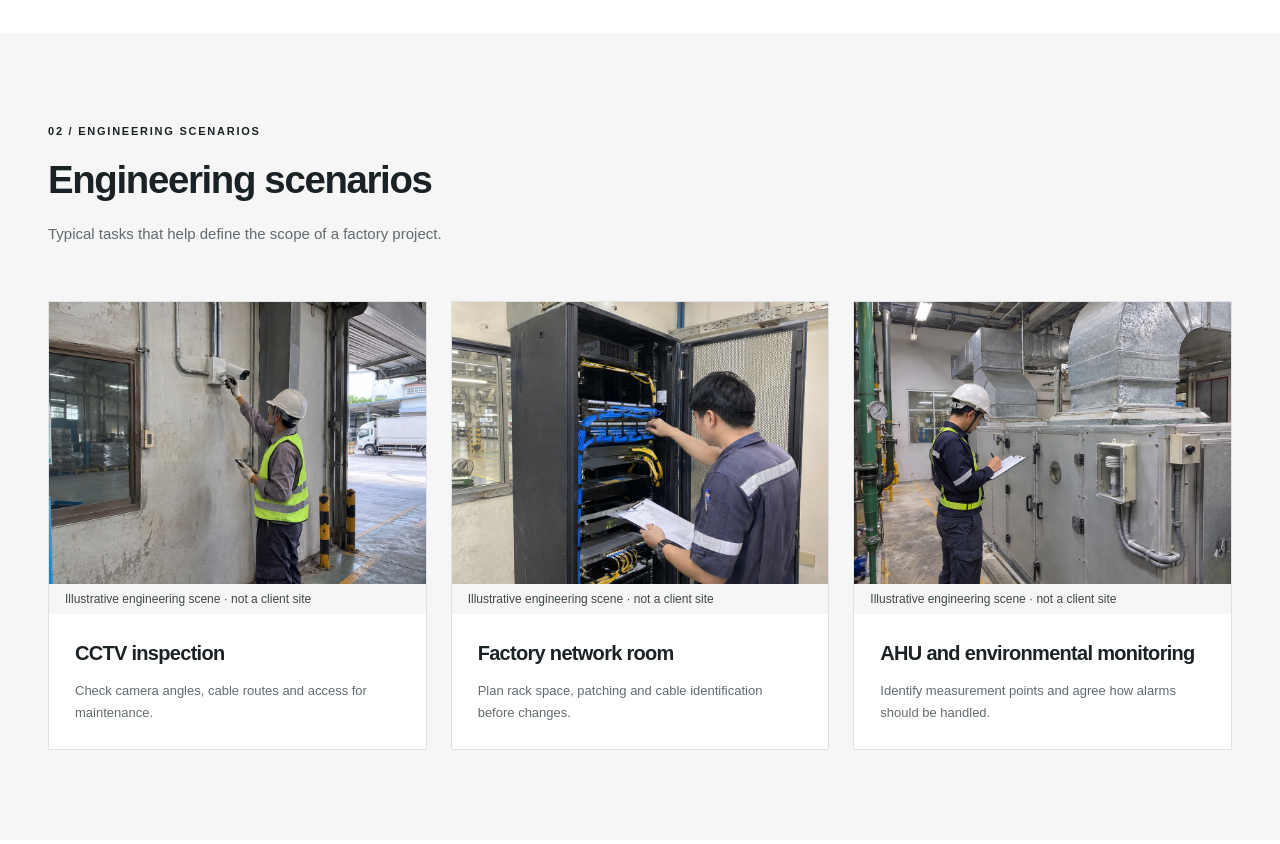
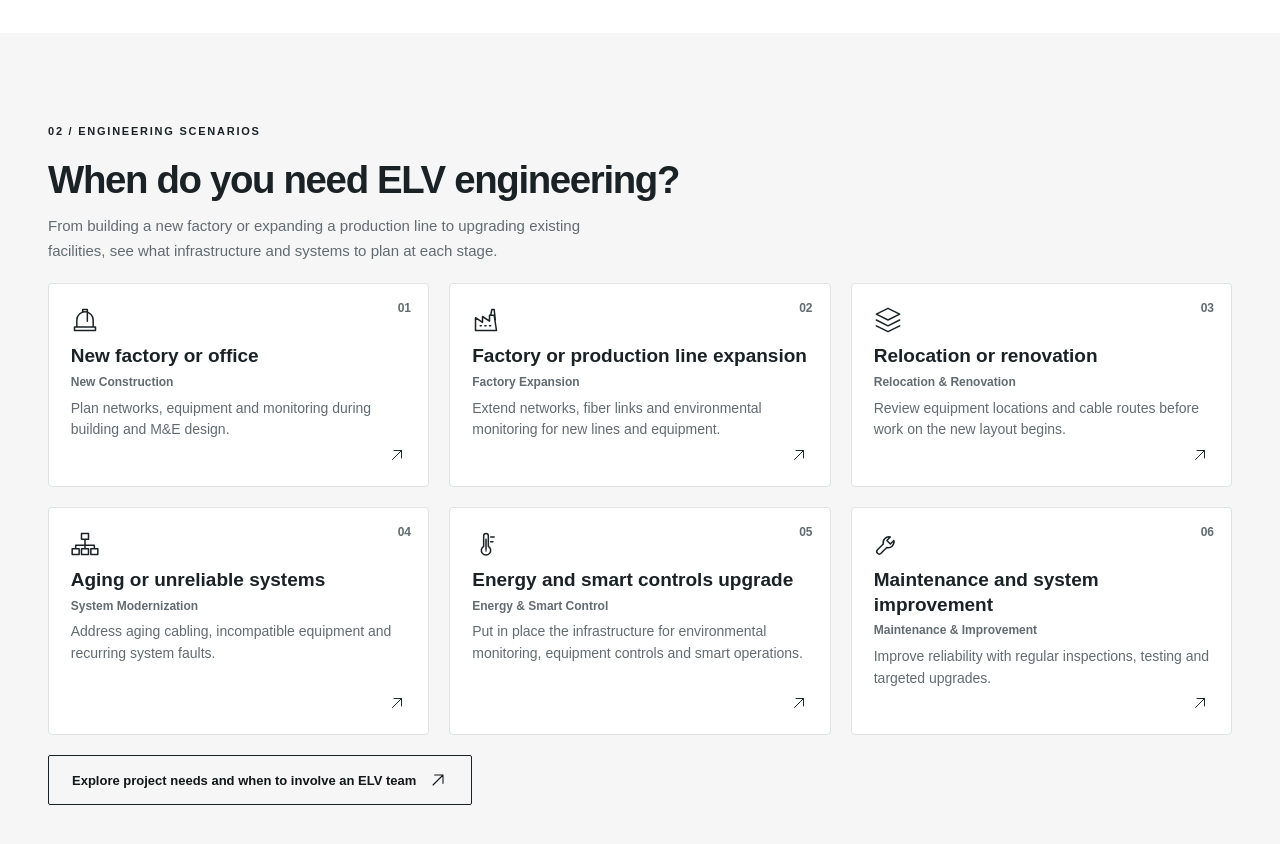
Before and after one commit to Rey9527/nnpc-oee-tool, an Astro site in the folder website-v2/: page / in a window 1280 px wide. Shown: the part 1940-2784 px from the top of the page. Built offline with nearby package versions, Linux system fonts and the light colour scheme; Astro itself is replaced by a stand-in of ours.

Commit message:
Add engineering scenario entry points to the homepage

```diff
--- a/website-v2/src/components/Home.astro
+++ b/website-v2/src/components/Home.astro
@@ -8,6 +8,7 @@ import ServiceCard from './ServiceCard.astro';
 import ProjectCard from './ProjectCard.astro';
 import CoverageMap from './CoverageMap.astro';
 import HomeClosing from './HomeClosing.astro';
+import HomeScenarios from './HomeScenarios.astro';
 import Icon from './Icon.astro';
 import type { Locale } from '../content/home';
 import { capabilityIcons, homeCopy, serviceIcons, solutionNames } from '../content/home-copy';
@@ -81,8 +82,9 @@ const sceneImages = ['cctv-inspection', 'network-room', 'ahu-monitoring'];
 
     <section id="work" class="section projects-section">
       <div class="container">
+        <HomeScenarios locale={locale} />
         <div class="section-top">
-          <SectionHeading eyebrow={copy.work.eyebrow} title={copy.work.title} text={copy.work.text} />
+          <SectionHeading title={copy.work.title} text={copy.work.text} />
         </div>
         <div class="project-grid">
           {copy.work.scenes.map(([title, description], index) => (
--- /dev/null
+++ b/website-v2/src/components/HomeScenarios.astro
@@ -0,0 +1,99 @@
+---
+import Button from './Button.astro';
+import SectionHeading from './SectionHeading.astro';
+import ServiceCard from './ServiceCard.astro';
+import type { Locale } from '../content/home';
+import { engineeringScenarios, homeCopy } from '../content/home-copy';
+import { localizedPath } from '../content/routes';
+
+interface Props { locale: Locale }
+const { locale } = Astro.props;
+const { eyebrow, needs } = homeCopy[locale].work;
+const workPath = localizedPath(locale, 'work/');
+---
+<div class="scenario-needs">
+  <SectionHeading eyebrow={eyebrow} title={needs.title} text={needs.text} />
+  <ul class="scenario-grid">
+    {engineeringScenarios.map(({ id, icon, label }, index) => {
+      const [title, description] = needs.entries[id];
+      return (
+        <li>
+          <ServiceCard
+            title={title}
+            description={description}
+            icon={icon}
+            subtitle={label}
+            number={String(index + 1).padStart(2, '0')}
+            href={`${workPath}?scenario=${id}`}
+          />
+        </li>
+      );
+    })}
+  </ul>
+  <Button href={workPath} secondary>{needs.link}</Button>
+</div>
+
+<style>
+  .scenario-needs {
+    padding-bottom: clamp(26px, 4vw, 48px);
+    margin-bottom: clamp(26px, 4vw, 48px);
+    border-bottom: 1px solid var(--line);
+  }
+  .scenario-needs :global(.section-heading) { max-width: 740px; }
+  .scenario-needs :global(.section-heading .muted) { margin-block: 12px 0; }
+  .scenario-grid {
+    display: grid;
+    grid-template-columns: minmax(0, 1fr);
+    gap: clamp(12px, 1.6vw, 24px);
+    margin: 20px 0;
+    padding: 0;
+    list-style: none;
+  }
+  .scenario-grid :global(.service-card) {
+    height: 100%;
+    gap: 5px;
+    padding: clamp(16px, 1.7vw, 24px);
+    background: #fff;
+  }
+  .scenario-grid :global(.service-card h3) {
+    margin-top: 5px;
+    font-size: 19px;
+  }
+  .scenario-grid :global(.service-card p) {
+    margin-top: 2px;
+    font-size: 14px;
+    line-height: 1.55;
+  }
+  .scenario-grid :global(.card-subtitle),
+  .scenario-grid :global(.card-number) {
+    color: var(--muted);
+    font-size: 12px;
+    font-weight: 700;
+    line-height: 1.4;
+  }
+  .scenario-grid :global(.card-number) {
+    position: absolute;
+    top: 16px;
+    right: 17px;
+    font-variant-numeric: tabular-nums;
+  }
+  .scenario-grid :global(.service-arrow) {
+    position: static;
+    align-self: end;
+    margin-top: auto;
+    color: var(--ink);
+    font-size: 18px;
+  }
+  .scenario-grid :global(.service-card:hover),
+  .scenario-grid :global(.service-card:focus-visible) { border-color: #b38a00; }
+  .scenario-grid :global(.service-card:hover .service-arrow),
+  .scenario-grid :global(.service-card:focus-visible .service-arrow) { color: #946f00; }
+  .scenario-needs :global(.button) { max-width: 100%; gap: 12px; }
+
+  @media (min-width: 768px) {
+    .scenario-grid { grid-template-columns: repeat(2, minmax(0, 1fr)); }
+  }
+  @media (min-width: 1024px) {
+    .scenario-grid { grid-template-columns: repeat(3, minmax(0, 1fr)); }
+  }
+</style>
--- a/website-v2/src/components/Icon.astro
+++ b/website-v2/src/components/Icon.astro
@@ -19,6 +19,7 @@ server:'M4 3h16v7H4z M4 14h16v7H4z M7 6.5h.01 M7 17.5h.01 M11 6.5h6 M11 17.5h6',
 sensor:'M10 14V5a2 2 0 0 1 4 0v9a4 4 0 1 1-4 0z M12 8v9 M16 6h3 M16 10h2 M12 18h.01',
 ahu:'M3 5h18v14H3z M9 8v8 M12 8v8 M15 8v8 M1 9h2 M1 15h2 M21 9h2 M21 15h2',
 wrench:'M14 6a5 5 0 0 0-6 6l-5 5a2.1 2.1 0 0 0 3 3l5-5a5 5 0 0 0 6-6l-3 3-3-3z',
+factory:'M3 21V10l6 4V9l6 4V8h4l2 13z M7 17h1m3 0h1m3 0h1 M16 8l1-5h2l1 9',
 helmet:'M3 18h18v3H3z M5 18v-6a7 7 0 0 1 14 0v6 M10 5V3h4v10',
 layers:'M2 7l10-5 10 5-10 5z M2 12l10 5 10-5 M2 17l10 5 10-5',
 people:'M12 11a4 4 0 1 0 0-8 4 4 0 0 0 0 8 M5 22v-3a7 7 0 0 1 14 0v3 M3 8a3 3 0 0 0 0 6 M21 8a3 3 0 0 1 0 6',
--- a/website-v2/src/components/ServiceCard.astro
+++ b/website-v2/src/components/ServiceCard.astro
@@ -1,13 +1,22 @@
 ---
 import Icon from './Icon.astro';
 
-interface Props { title: string; description: string; icon: string; href?: string }
-const { title, description, icon, href } = Astro.props;
+interface Props {
+  title: string;
+  description: string;
+  icon: string;
+  href?: string;
+  subtitle?: string;
+  number?: string;
+}
+const { title, description, icon, href, subtitle, number } = Astro.props;
 const Element = href ? 'a' : 'article';
 ---
 <Element class="service-card" href={href}>
   <Icon name={icon} />
+  {number && <span class="card-number" aria-hidden="true">{number}</span>}
   <h3>{title}</h3>
+  {subtitle && <small class="card-subtitle" lang="en">{subtitle}</small>}
   <p>{description}</p>
   {href && <span class="ui-symbol service-arrow" aria-hidden="true"><Icon name="arrow-up-right" /></span>}
 </Element>
--- a/website-v2/src/content/home-closing.ts
+++ b/website-v2/src/content/home-closing.ts
@@ -15,7 +15,7 @@ interface HomeClosingCopy {
     steps: readonly (readonly [title: string, text: string])[];
     link: string;
   };
-  contact: { title: string; text: string; prompt: string };
+  contact: { title: string; text: string; prompt: string; assessment: string };
 }
 
 export const homeClosingCopy: Record<Locale, HomeClosingCopy> = {
@@ -61,6 +61,7 @@ export const homeClosingCopy: Record<Locale, HomeClosingCopy> = {
       title: 'Plan the next step for your site',
       text: 'Planning a new build, upgrading an existing facility or introducing a smart operations system? Tell us what you need and how your site operates so we can discuss a suitable approach.',
       prompt: 'We can start with a rough brief. Share the facility type, what you want to improve and your target timeline.',
+      assessment: 'Assess My Project Needs',
     },
   },
   'zh-tw': {
@@ -105,6 +106,7 @@ export const homeClosingCopy: Record<Locale, HomeClosingCopy> = {
       title: '從現場需求，開始規劃下一步',
       text: '無論是新建工程、既有設施改善，或智慧營運系統導入，都歡迎提供場域條件與需求，讓我們一起討論適合的方向。',
       prompt: '規格還沒定，也可以先討論。建議提供場域類型、希望改善的項目及預計時程。',
+      assessment: '評估我的工程需求',
     },
   },
   th: {
@@ -149,6 +151,7 @@ export const homeClosingCopy: Record<Locale, HomeClosingCopy> = {
       title: 'เริ่มวางแผนจากความต้องการหน้างาน',
       text: 'ไม่ว่าจะเป็นงานก่อสร้างใหม่ การปรับปรุงพื้นที่เดิม หรือการนำระบบอัจฉริยะมาใช้ในการดำเนินงาน แจ้งสภาพพื้นที่และสิ่งที่ต้องการ เพื่อหารือแนวทางที่เหมาะสมร่วมกัน',
       prompt: 'เริ่มคุยกันได้แม้ยังไม่ได้สรุปข้อกำหนด เพียงแจ้งประเภทพื้นที่ สิ่งที่ต้องการปรับปรุง และช่วงเวลาที่วางแผนไว้',
+      assessment: 'ประเมินความต้องการของโครงการ',
     },
   },
 };
--- a/website-v2/src/content/home-copy.ts
+++ b/website-v2/src/content/home-copy.ts
@@ -1,5 +1,22 @@
 export const navigationIds = ['engineering', 'solutions', 'industries', 'work', 'about', 'contact'] as const;
 export const serviceIcons = ['camera', 'access', 'network', 'wifi', 'server', 'sensor', 'ahu', 'wrench'] as const;
+export const engineeringScenarios = [
+  { id: 'new-construction', icon: 'helmet', label: 'New Construction' },
+  { id: 'factory-expansion', icon: 'factory', label: 'Factory Expansion' },
+  { id: 'renovation', icon: 'layers', label: 'Relocation & Renovation' },
+  { id: 'modernization', icon: 'network', label: 'System Modernization' },
+  { id: 'energy-smart', icon: 'sensor', label: 'Energy & Smart Control' },
+  { id: 'maintenance', icon: 'wrench', label: 'Maintenance & Improvement' },
+] as const;
+
+type ScenarioId = typeof engineeringScenarios[number]['id'];
+type ScenarioCopy = {
+  title: string;
+  text: string;
+  link: string;
+  entries: Record<ScenarioId, [title: string, description: string]>;
+};
+
 export const capabilityIcons = ['helmet', 'layers', 'people', 'headset'] as const;
 export const solutionNames = ['IIoT', 'MES / MOM', 'WMS', 'INTAG', 'Enterprise AI'];
 export const contact = { email: 'rey@nnpc.ai', lineId: '@nnpc', lineUrl: 'https://line.me/R/ti/p/%40nnpc' };
@@ -67,6 +84,19 @@ export const homeCopy = {
       eyebrow: '02 / ENGINEERING SCENARIOS', title: 'Engineering scenarios',
       text: 'Typical tasks that help define the scope of a factory project.',
       label: 'Illustrative engineering scene · not a client site',
+      needs: {
+        title: 'When do you need ELV engineering?',
+        text: 'From building a new factory or expanding a production line to upgrading existing facilities, see what infrastructure and systems to plan at each stage.',
+        link: 'Explore project needs and when to involve an ELV team',
+        entries: {
+          'new-construction': ['New factory or office', 'Plan networks, equipment and monitoring during building and M&E design.'],
+          'factory-expansion': ['Factory or production line expansion', 'Extend networks, fiber links and environmental monitoring for new lines and equipment.'],
+          renovation: ['Relocation or renovation', 'Review equipment locations and cable routes before work on the new layout begins.'],
+          modernization: ['Aging or unreliable systems', 'Address aging cabling, incompatible equipment and recurring system faults.'],
+          'energy-smart': ['Energy and smart controls upgrade', 'Put in place the infrastructure for environmental monitoring, equipment controls and smart operations.'],
+          maintenance: ['Maintenance and system improvement', 'Improve reliability with regular inspections, testing and targeted upgrades.'],
+        },
+      } satisfies ScenarioCopy,
       scenes: [
         ['CCTV inspection', 'Check camera angles, cable routes and access for maintenance.'],
         ['Factory network room', 'Plan rack space, patching and cable identification before changes.'],
@@ -160,6 +190,19 @@ export const homeCopy = {
       eyebrow: '02 / 工程情境', title: '工廠工程應用情境',
       text: '以下常見任務可作為討論工程範圍的起點。',
       label: '工程情境示意・非客戶案場',
+      needs: {
+        title: '什麼時候需要弱電工程？',
+        text: '從新建廠房、擴建產線，到既有設施改善與智慧化升級，了解不同工程階段所需的基礎設施與系統規劃。',
+        link: '了解工程需求與介入時機',
+        entries: {
+          'new-construction': ['新建工廠／辦公室', '在建築與機電設計階段，提前規劃網路、設備與監測系統。'],
+          'factory-expansion': ['擴廠／新增產線', '配合新產線與設備導入，擴充網路、光纖與環境監測設施。'],
+          renovation: ['搬遷／裝修', '在空間調整與裝修施工前，重新規劃設備位置及線路。'],
+          modernization: ['系統老舊／故障', '改善老舊線路、設備不相容及系統不穩定問題。'],
+          'energy-smart': ['節能／智慧化升級', '建立環境監測、設備控制與智慧營運所需的基礎設施。'],
+          maintenance: ['維護／系統改善', '透過定期檢查、測試與改善，提升既有系統的可靠性。'],
+        },
+      } satisfies ScenarioCopy,
       scenes: [
         ['CCTV 現場巡檢', '確認攝影機角度、線路走向及維修動線。'],
         ['工廠網路機房', '施工前盤點機櫃空間、配線與標示。'],
@@ -253,6 +296,19 @@ export const homeCopy = {
       eyebrow: '02 / ตัวอย่างงานวิศวกรรม', title: 'ตัวอย่างลักษณะงานวิศวกรรมในโรงงาน',
       text: 'ตัวอย่างงานทั่วไปสำหรับใช้หารือขอบเขตของโครงการ',
       label: 'ภาพประกอบงานวิศวกรรม · ไม่ใช่สถานที่ของลูกค้า',
+      needs: {
+        title: 'ควรเริ่มวางแผนงานระบบ ELV เมื่อไร?',
+        text: 'ตั้งแต่สร้างโรงงานใหม่ เพิ่มสายการผลิต ไปจนถึงปรับปรุงอาคารหรืออัปเกรดระบบควบคุม ดูว่าแต่ละช่วงควรเตรียมโครงสร้างพื้นฐานและวางแผนระบบอะไรบ้าง',
+        link: 'ดูความต้องการของโครงการและช่วงที่ควรเริ่มวางแผน',
+        entries: {
+          'new-construction': ['สร้างโรงงานหรือสำนักงานใหม่', 'วางแผนเครือข่าย อุปกรณ์ และระบบตรวจวัดตั้งแต่ขั้นออกแบบอาคารและงานระบบประกอบอาคาร'],
+          'factory-expansion': ['ขยายโรงงานหรือเพิ่มสายการผลิต', 'ขยายเครือข่าย สายใยแก้วนำแสง และระบบตรวจวัดสภาพแวดล้อมให้รองรับสายการผลิตและอุปกรณ์ใหม่'],
+          renovation: ['ย้ายหรือปรับปรุงพื้นที่', 'ทบทวนตำแหน่งอุปกรณ์และแนวเดินสายก่อนเริ่มปรับผังหรือตกแต่งพื้นที่'],
+          modernization: ['ระบบเก่าหรือขัดข้องบ่อย', 'แก้ปัญหาสายสัญญาณเสื่อมสภาพ อุปกรณ์ทำงานร่วมกันไม่ได้ และระบบทำงานไม่เสถียร'],
+          'energy-smart': ['ประหยัดพลังงานและอัปเกรดระบบควบคุม', 'เตรียมโครงสร้างพื้นฐานสำหรับตรวจวัดสภาพแวดล้อม ควบคุมอุปกรณ์ และบริหารการทำงานด้วยข้อมูล'],
+          maintenance: ['บำรุงรักษาและปรับปรุงระบบ', 'ตรวจสอบ ทดสอบ และปรับปรุงตามรอบเพื่อให้ระบบเดิมทำงานได้อย่างน่าเชื่อถือ'],
+        },
+      } satisfies ScenarioCopy,
       scenes: [
         ['ตรวจสอบกล้องวงจรปิด', 'ตรวจมุมกล้อง แนวเดินสาย และการเข้าถึงเพื่อซ่อมบำรุง'],
         ['ห้องเครือข่ายโรงงาน', 'วางแผนพื้นที่ตู้แร็ก การต่อสาย และการติดป้ายสายก่อนปรับปรุง'],
```
Also changed, not shown: website-v2/src/components/HomeClosing.astro (+12 -0 lines), website-v2/tests/site.test.mjs (+7 -1 lines), website-v2/docs/CHANGELOG.md.
